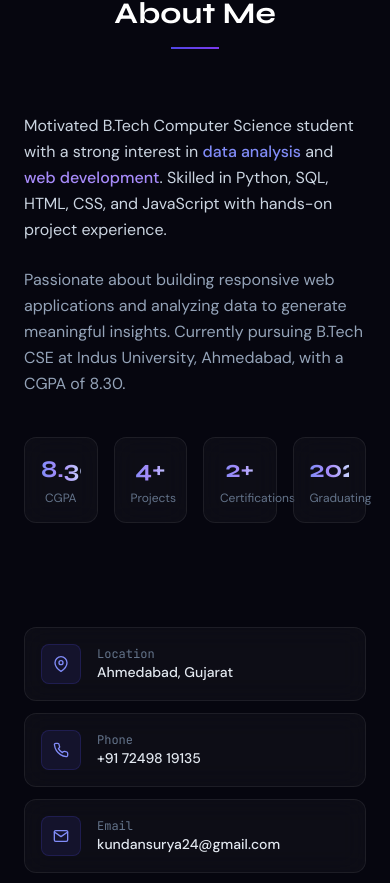
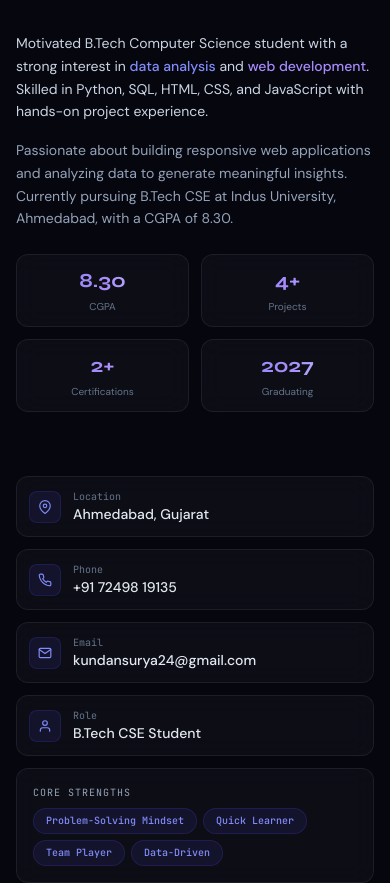
Before and after one commit to kundansurya26/Portfolio-Website, a React (Vite) app: page / in a window 390 px wide. Shown: the part 991-1874 px from the top of the page. Built offline with nearby package versions, Linux system fonts and the light colour scheme.

Commit message:
Update About.jsx

```diff
--- a/src/components/About.jsx
+++ b/src/components/About.jsx
@@ -20,54 +20,54 @@ export default function About() {
   const { ref, inView } = useInView()
 
   return (
-    <section id="about" ref={ref} className="py-28 relative overflow-hidden">
+    <section id="about" ref={ref} className="py-16 sm:py-20 md:py-28 relative overflow-hidden">
       <div className="absolute inset-0 -z-10">
-        <div className="absolute left-0 top-1/2 -translate-y-1/2 w-64 h-64 bg-brand-600/5 rounded-full blur-3xl" />
+        <div className="absolute left-0 top-1/2 -translate-y-1/2 w-48 h-48 sm:w-64 sm:h-64 bg-brand-600/5 rounded-full blur-3xl" />
       </div>
 
-      <div className="max-w-6xl mx-auto px-6">
+      <div className="max-w-6xl mx-auto px-4 sm:px-6">
         <motion.div
           initial={{ opacity: 0, y: 30 }}
           animate={inView ? { opacity: 1, y: 0 } : {}}
           transition={{ duration: 0.7 }}
-          className="text-center mb-16"
+          className="text-center mb-10 sm:mb-16"
         >
-          <p className="font-mono text-brand-400 text-xs tracking-widest uppercase mb-3">Who I Am</p>
-          <h2 className="section-heading">About Me</h2>
-          <div className="w-12 h-0.5 bg-gradient-to-r from-brand-600 to-accent-600 mx-auto mt-4" />
+          <p className="font-mono text-brand-400 text-[10px] sm:text-xs tracking-widest uppercase mb-2 sm:mb-3">Who I Am</p>
+          <h2 className="section-heading text-3xl sm:text-4xl md:text-5xl">About Me</h2>
+          <div className="w-12 h-0.5 bg-gradient-to-r from-brand-600 to-accent-600 mx-auto mt-3 sm:mt-4" />
         </motion.div>
 
-        <div className="grid lg:grid-cols-2 gap-16 items-start">
+        <div className="grid lg:grid-cols-2 gap-10 sm:gap-12 lg:gap-16 items-start">
           {/* Text + stats */}
           <motion.div
             initial={{ opacity: 0, x: -40 }}
             animate={inView ? { opacity: 1, x: 0 } : {}}
             transition={{ duration: 0.7, delay: 0.15 }}
           >
-            <p className="text-slate-300 text-base leading-relaxed mb-6">
+            <p className="text-slate-300 text-sm sm:text-base leading-relaxed mb-4 sm:mb-6">
               Motivated B.Tech Computer Science student with a strong interest in{' '}
               <span className="text-brand-400 font-medium">data analysis</span> and{' '}
               <span className="text-accent-400 font-medium">web development</span>. Skilled in Python,
               SQL, HTML, CSS, and JavaScript with hands-on project experience.
             </p>
-            <p className="text-slate-400 text-base leading-relaxed mb-10">
+            <p className="text-slate-400 text-sm sm:text-base leading-relaxed mb-6 sm:mb-10">
               Passionate about building responsive web applications and analyzing data to generate
               meaningful insights. Currently pursuing B.Tech CSE at Indus University, Ahmedabad, with a
               CGPA of 8.30.
             </p>
 
             {/* Stats row */}
-            <div className="grid grid-cols-4 gap-4 mb-10">
+            <div className="grid grid-cols-2 sm:grid-cols-4 gap-3 sm:gap-4 mb-6 sm:mb-10">
               {stats.map((s, i) => (
                 <motion.div
                   key={s.label}
                   initial={{ opacity: 0, y: 20 }}
                   animate={inView ? { opacity: 1, y: 0 } : {}}
                   transition={{ delay: 0.3 + i * 0.1, duration: 0.5 }}
-                  className="glass rounded-xl p-4 text-center"
+                  className="glass rounded-xl p-3 sm:p-4 text-center"
                 >
-                  <div className="font-display font-bold text-2xl gradient-text">{s.value}</div>
-                  <div className="text-slate-500 text-xs mt-1">{s.label}</div>
+                  <div className="font-display font-bold text-xl sm:text-2xl gradient-text">{s.value}</div>
+                  <div className="text-slate-500 text-[10px] sm:text-xs mt-1">{s.label}</div>
                 </motion.div>
               ))}
             </div>
@@ -86,14 +86,14 @@ export default function About() {
                 initial={{ opacity: 0, x: 20 }}
                 animate={inView ? { opacity: 1, x: 0 } : {}}
                 transition={{ delay: 0.35 + i * 0.08 }}
-                className="glass-hover rounded-xl p-4 flex items-center gap-4 group"
+                className="glass-hover rounded-xl p-3 sm:p-4 flex items-center gap-3 sm:gap-4 group"
               >
-                <div className="w-10 h-10 rounded-lg bg-brand-600/10 border border-brand-600/20 flex items-center justify-center text-brand-400 group-hover:bg-brand-600/20 transition-colors">
-                  <fact.icon size={16} />
+                <div className="w-8 h-8 sm:w-10 sm:h-10 rounded-lg bg-brand-600/10 border border-brand-600/20 flex items-center justify-center text-brand-400 group-hover:bg-brand-600/20 transition-colors shrink-0">
+                  <fact.icon size={14} className="sm:w-4 sm:h-4" />
                 </div>
-                <div>
-                  <p className="text-slate-500 text-xs font-mono">{fact.label}</p>
-                  <p className="text-slate-200 text-sm font-medium">{fact.value}</p>
+                <div className="min-w-0">
+                  <p className="text-slate-500 text-[10px] sm:text-xs font-mono">{fact.label}</p>
+                  <p className="text-slate-200 text-sm sm:text-base font-medium truncate">{fact.value}</p>
                 </div>
               </motion.div>
             ))}
@@ -103,12 +103,12 @@ export default function About() {
               initial={{ opacity: 0, y: 20 }}
               animate={inView ? { opacity: 1, y: 0 } : {}}
               transition={{ delay: 0.7 }}
-              className="glass rounded-xl p-5 mt-2"
+              className="glass rounded-xl p-4 sm:p-5 mt-2"
             >
-              <p className="text-slate-400 text-xs font-mono uppercase tracking-widest mb-3">Core Strengths</p>
-              <div className="flex flex-wrap gap-2">
+              <p className="text-slate-400 text-[10px] sm:text-xs font-mono uppercase tracking-widest mb-2 sm:mb-3">Core Strengths</p>
+              <div className="flex flex-wrap gap-1.5 sm:gap-2">
                 {['Problem-Solving Mindset', 'Quick Learner', 'Team Player', 'Data-Driven'].map((s) => (
-                  <span key={s} className="tag">{s}</span>
+                  <span key={s} className="tag text-[10px] sm:text-xs">{s}</span>
                 ))}
               </div>
             </motion.div>
```
